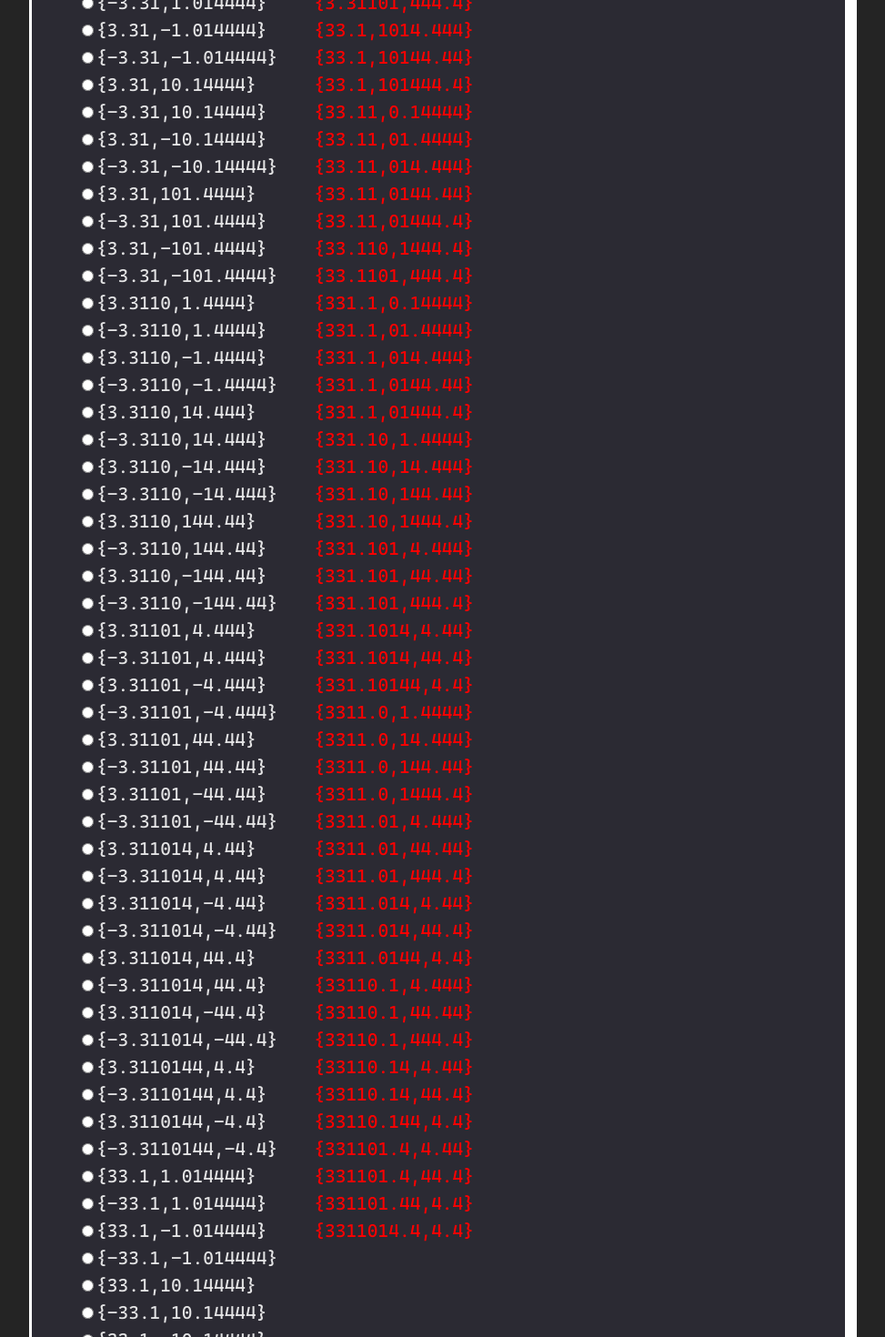
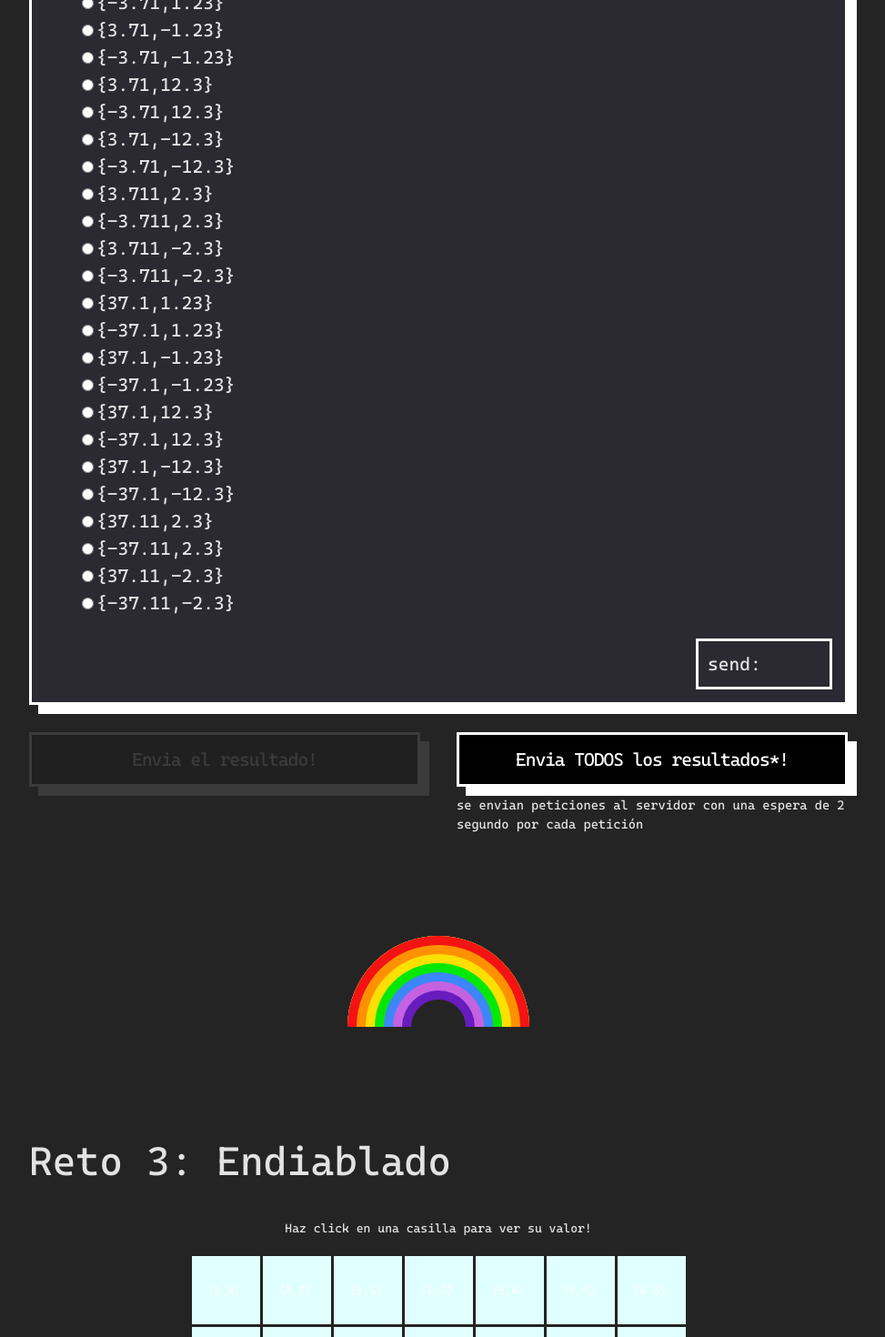
Before and after one commit to yurigo/desafio-miniaoc-2022, a Vue app: page / in a window 1280 px wide. Shown: the part 2520-3990 px from the top of the page at 91% size, without its empty margins (158-1131 px from the left). Built offline with nearby package versions, Linux system fonts and the light colour scheme.

Commit message:
Updated Reto 3

```diff
--- a/src/App.vue
+++ b/src/App.vue
@@ -22,6 +22,9 @@ import Rainbow from './RainbowSeparator.vue'
       <Reto3></Reto3>
     </div>
   </main>
+  <footer>
+
+  </footer>
 </template>
 
 <style scoped>
@@ -30,6 +33,13 @@ header {
   position: sticky;
   top: 0;
   z-index: 1;
+}
+
+footer {
+  scroll-snap-align: start;
+  min-height: 50vh;
+  background-color: purple;
+  margin-top: 20em;
 }
 
 nav {
--- a/src/Reto2.vue
+++ b/src/Reto2.vue
@@ -3,8 +3,8 @@
 import { unwrap } from '../coords/unwrapper.js'
 import { computed, ref } from 'vue'
 
-const TEXTO_INICIAL = '{3311014444}'
-const RESULTADO_INICIAL = '{2.0,3.5}'
+const TEXTO_INICIAL = '{371123}'
+const RESULTADO_INICIAL = '{37.1,12.3}'
 
 const texto = ref(TEXTO_INICIAL)
 
--- a/src/Reto3.vue
+++ b/src/Reto3.vue
@@ -1,33 +1,103 @@
 <!-- eslint-disable vue/multi-word-component-names -->
 <script setup lang="ts">
-import { computed, ref } from 'vue'
+import { computed, getCurrentInstance, ref, watch } from 'vue'
 
 const texto = ref('')
 
+const cols = [0, 1, 2, 3, 4, 5, 6]
+const rows = [0, 1, 2, 3, 4, 5, 6].reverse()
+
+const responses = ref({
+  6: [undefined, undefined, undefined, undefined, undefined, undefined, undefined],
+  5: [undefined, undefined, undefined, undefined, undefined, undefined, undefined],
+  4: [undefined, undefined, undefined, undefined, undefined, undefined, undefined],
+  3: [undefined, undefined, undefined, undefined, undefined, undefined, undefined],
+  2: [undefined, undefined, undefined, undefined, undefined, undefined, undefined],
+  1: [undefined, undefined, undefined, undefined, undefined, undefined, undefined],
+  0: [undefined, undefined, undefined, undefined, undefined, undefined, undefined]
+})
+
+const reset = () => {
+  responses.value = {
+    6: [undefined, undefined, undefined, undefined, undefined, undefined, undefined],
+    5: [undefined, undefined, undefined, undefined, undefined, undefined, undefined],
+    4: [undefined, undefined, undefined, undefined, undefined, undefined, undefined],
+    3: [undefined, undefined, undefined, undefined, undefined, undefined, undefined],
+    2: [undefined, undefined, undefined, undefined, undefined, undefined, undefined],
+    1: [undefined, undefined, undefined, undefined, undefined, undefined, undefined],
+    0: [undefined, undefined, undefined, undefined, undefined, undefined, undefined]
+  }
+}
+
+watch(texto, async (newQuestion, oldQuestion) => {
+  reset()
+})
+
 const resultado = computed(() => {
-  return texto.value.split('').reverse().join('')
+  return `3${texto.value}`.replace('P', '.').replace('C', ',').replace('z', '')
 })
 
 const respuestaFailed = ref(false)
 const respuesta = ref()
 
+// 7P1Cz12P3
+
 const handleClick = async () => {
+  const promises = []
+  for (const row in rows) {
+    for (const col in cols) {
+      promises.push(doFetch(row, col))
+      doFetch(row, col)
+    }
+  }
+  const responsesFromApi = await Promise.all(promises)
+  console.log(responsesFromApi)
+  const result = responsesFromApi.map((response) => response.ok)
+
+  const promisesJSON = responsesFromApi.map((response) => response.json())
+  const resultJSON = await Promise.all(promisesJSON)
+
+  for (let i = 0; i < result.length; i++) {
+    responses.value[Math.floor(i / 7)][i % 7] = result[i]
+  }
+
+  respuesta.value = resultJSON.reduce((previous, current) => previous + ' ' + current?.status, '')
+  respuestaFailed.value = false
+}
+
+const doFetch = async (row, col) => {
+  // console.log(`https://donde-esta-supercoco.vercel.app/api/reto/3${texto.value}`)
+  // console.log({ checkpoint: `{${row},${col}}` })
+  return fetch(`https://donde-esta-supercoco.vercel.app/api/reto/3${texto.value}`, {
+    headers: {
+      Accept: 'application/json',
+      'Content-Type': 'application/json'
+    },
+    method: 'POST',
+    body: JSON.stringify({ checkpoint: `{${row},${col}}` })
+  })
+}
+
+const handleCellClick = async (row, col) => {
   try {
-    const response = await fetch('https://donde-esta-supercoco.vercel.app/api/reto/3', {
+    const response = await fetch(`https://donde-esta-supercoco.vercel.app/api/reto/3${texto.value}`, {
       headers: {
         Accept: 'application/json',
         'Content-Type': 'application/json'
       },
       method: 'POST',
-      body: JSON.stringify({ solution: resultado.value })
+      body: JSON.stringify({ checkpoint: `{${row},${col}}` })
     })
 
     if (!response.ok) {
-      console.error('Algo ha ido mal', response.status)
-      respuesta.value = 'Algo ha ido mal (' + response.status + ')'
-      respuestaFailed.value = true
+      // console.error('Algo ha ido mal', response.status)
+      // respuesta.value = 'Algo ha ido mal (' + response.status + ')'
+      // respuestaFailed.value = true
+      responses.value[row][col] = false
       return
     }
+
+    responses.value[row][col] = true
 
     const data = await response.json()
     console.log(data)
@@ -38,11 +108,6 @@ const handleClick = async () => {
     respuesta.value = 'Algo ha ido mal...'
     respuestaFailed.value = true
   }
-
-  setTimeout(() => {
-    respuesta.value = ''
-    respuestaFailed.value = false
-  }, 4000)
 }
 
 </script>
@@ -51,12 +116,51 @@ const handleClick = async () => {
 
   <section id="Reto3">
 
-    <h1>Reto 3: TBD</h1>
+    <h1>Reto 3: Endiablado </h1>
+
+    <div class="discovery">
+      <h6>Haz click en una casilla para ver su valor!</h6>
+      <!-- <table>
+        <tr v-for="row in rows" :key="row">
+          <td v-for="col in cols" :key="col"
+            @click="handleCellClick(row, col)"
+            :class="{
+              checked: responses[row][col],
+              unchecked: responses[row][col] === false,
+              undefined: responses[row][col] === undefined
+            }">
+            {{ `{ ${col} , ${row} }` }}
+          </td>
+        </tr>
+      </table> -->
+
+      <div class="grid">
+        <div class="row" v-for="row in rows" :key="row">
+          <div class="col" v-for="col in cols" :key="col"
+            @click="handleCellClick(row, col)"
+            :class="{
+              checked: responses[row][col],
+              unchecked: responses[row][col] === false,
+              undefined: responses[row][col] === undefined
+            }">
+            {{ `{ ${col} , ${row} }` }}
+          </div>
+        </div>
+      </div>
+
+      <button @click="handleClick">Me aburro, gira todos...</button>
+
+      <!-- <ButtonVue @click="handleClick">
+        I'm bored, resolve all pls...
+      </ButtonVue> -->
+
+    </div>
 
     <div class="formulario">
+      <label>Endpoint</label>
+      <span>Ves añadiendo las letras que vayas encontrando (recuerda números, P ó C ó z)</span>
       <div>
-        <label>Frase</label>
-        <input v-model="texto" type="text" />
+        <label>api/reto/3</label><input v-model="texto" type="text" pattern="[0-9]" />
       </div>
     </div>
 
@@ -87,20 +191,146 @@ section {
 
 }
 
-.formulario {
+.discovery {
   display: flex;
   flex-direction: column;
-  gap: 3em;
+}
+
+.discovery h6{
+  align-self: center;
+  margin: 0;
+  margin-top: 3em;
+}
+
+/* table {
+  margin: 1em auto;
+}
+
+table tr{
+  perspective: 300px;
+
+}
+
+table td {
+  height: 75px;
+  width: 75px;
+  background-color: white;
+  border: 0px solid white;
+  overflow: hidden;
+  font-size: small;
+  text-align: center;
+  letter-spacing: -4px;
+  cursor: pointer;
+  transition: all 2s ease-in-out;
+  overflow: visible;
+  transform: rotate(180deg);
+}
+
+table td.checked {
+  background-color: #f0003c;
+  transform: rotateY(0);
+}
+
+table td.unchecked {
+  background-color: white;
+  transform: rotateY(0);
+}
+
+table td.undefined {
+  background-color: lime;
+  transform: rotateY(180deg);
+} */
+
+.grid {
+  perspective: 500px;
+  display: flex;
+  flex-direction: column;
+  gap: 3px;
+  perspective: 500px;
+  margin-block: 1em;
+}
+
+.row {
+  perspective: 400px;
+  display: flex;
+  flex-direction: row;
+  gap: 3px;
+  justify-content: center;
+}
+
+.col {
+  perspective: 400px;
+  position: relative;
+  display: flex;
+  align-items: center;
+  justify-content: center;
+  transform: rotateY(180deg);
+  height: 75px;
+  width: 75px;
+  background-color: white;
+  border: 0px solid white;
+  overflow: hidden;
+  font-size: small;
+  text-align: center;
+  letter-spacing: -4px;
+  transition: transform .4s linear , background-color .22s step-end , box-shadow .1s linear;
+}
+
+.col.checked {
+  background-color: red;
+  transform: rotate(0);
+  z-index: 1;
+}
+
+.col.unchecked {
+  background-color: white;
+  transform: rotate(0);
+}
+
+.col.checked,
+.col.unchecked {
+  pointer-events: none;
+}
+
+.col.undefined {
+  cursor: pointer;
+  background-color: lightcyan;
+}
+
+.col.undefined:hover {
+  box-shadow: 0 0 100px 100px inset greenyellow;
+  border: 1px solid black;
+}
+
+.col.undefined:active {
+  box-shadow: 0 0 100px 100px inset greenyellow;
+  border: 3px solid black;
+}
+
+.formulario {
+  margin-top: 3em;
+  display: flex;
+  flex-direction: column;
+}
+
+.formulario>span{
+  font-size: x-small;
+  margin-bottom: 1em;
+  letter-spacing: -0.5px;
 }
 
 .formulario>div {
   display: flex;
-  flex-direction: column;
+  flex-direction: row;
+  align-items: center;
+  justify-content: left;
+  gap: 3px;
 }
 
 input {
   padding: 10px;
   border: 3px solid white;
+  width: 100%;
 }
 
 .resultado {
--- a/src/assets/style.css
+++ b/src/assets/style.css
@@ -48,14 +48,14 @@ h1 {
     margin-top: 1em;
 }
 
-input {
+/* input {
     font-family: "Cascadia Code";
     font-size: 20px;
 }
 
 button {
     font-family: "Cascadia Code";
-}
+} */
 
 .card {
     padding: 2em;
```
Also changed, not shown: src/components/Button.vue (added, +94 -0 lines).
